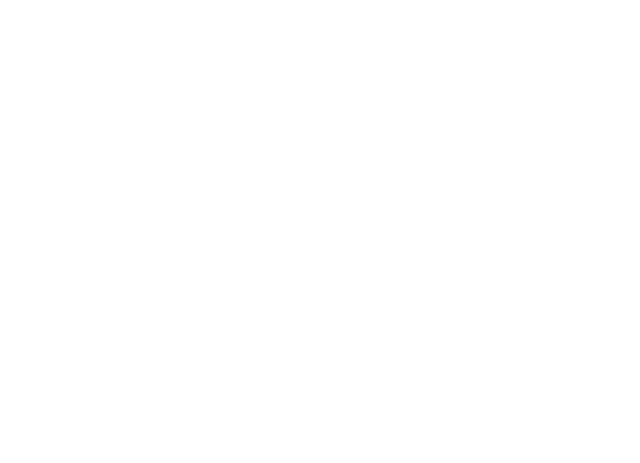
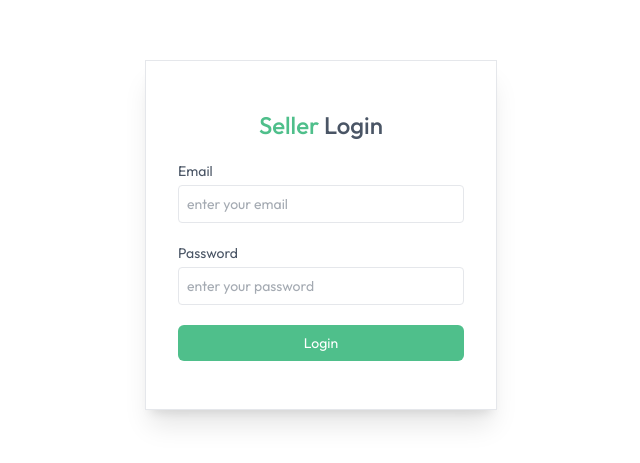
Before and after one commit to tanujgupta18/Grocery-Delivery-Website, a React (Vite) app in the folder client/: page /seller in a window 1280 px wide. Before the commit this address had no page. Shown: the part 165-628 px from the top of the page, without its empty margins (319-959 px from the left). Built offline with nearby package versions, Linux system fonts and the light colour scheme.

Commit message:
Seller Login

```diff
--- a/client/src/App.jsx
+++ b/client/src/App.jsx
@@ -12,10 +12,11 @@
 import Cart from "./pages/Cart";
 import AddAddress from "./pages/AddAddress";
 import MyOrders from "./pages/MyOrders";
+import SellerLogin from "./components/seller/SellerLogin";
 
 const App = () => {
   const isSellerPath = useLocation().pathname.includes("seller");
-  const { showUserLogin } = useAppContext();
+  const { showUserLogin, isSeller } = useAppContext();
 
   return (
     <>
@@ -34,6 +35,10 @@
           <Route path="/cart" element={<Cart />} />
           <Route path="/add-address" element={<AddAddress />} />
           <Route path="/my-orders" element={<MyOrders />} />
+          <Route
+            path="/seller"
+            element={isSeller ? null : <SellerLogin />}
+          ></Route>
         </Routes>
       </div>
       {isSellerPath ? null : <Footer />}
--- /dev/null
+++ b/client/src/components/seller/SellerLogin.jsx
@@ -0,0 +1,61 @@
+import React, { useEffect, useState } from "react";
+import { useAppContext } from "../../context/AppContext";
+
+const SellerLogin = () => {
+  const { isSeller, setIsSeller, navigate } = useAppContext();
+  const [email, setEmail] = useState("");
+  const [password, setPassword] = useState("");
+
+  const onSubmitHandler = async (e) => {
+    e.preventDefault();
+    setIsSeller(true);
+  };
+
+  useEffect(() => {
+    if (isSeller) {
+      navigate("/seller");
+    }
+  }, [isSeller]);
+
+  return (
+    !isSeller && (
+      <form
+        onSubmit={onSubmitHandler}
+        className="min-h-screen flex items-center text-sm text-gray-600"
+      >
+        <div className="flex flex-col gap-5 m-auto items-start p-8 py-12 min-w-80 sm:min-w-88 rounded-1g shadow-xl border border-gray-200">
+          <p className="text-2xl font-medium m-auto">
+            <span className="text-primary">Seller</span> Login
+          </p>
+          <div className="w-full">
+            <p>Email</p>
+            <input
+              onChange={(e) => setEmail(e.target.value)}
+              value={email}
+              className="border border-gray-200 rounded w-full p-2 mt-1 outline-primary"
+              type="email"
+              placeholder="enter your email"
+              required
+            />
+          </div>
+          <div className="w-full">
+            <p className="">Password</p>
+            <input
+              onChange={(e) => setPassword(e.target.value)}
+              value={password}
+              className="border border-gray-200 rounded w-full p-2 mt-1 outline-primary"
+              type="password"
+              placeholder="enter your password"
+              required
+            />
+          </div>
+          <button className="bg-primary text-white w-full py-2 rounded-md cursor-pointer">
+            Login
+          </button>
+        </div>
+      </form>
+    )
+  );
+};
+
+export default SellerLogin;
```
